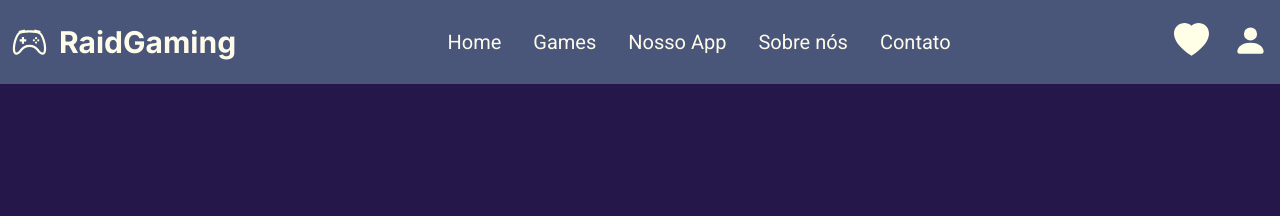
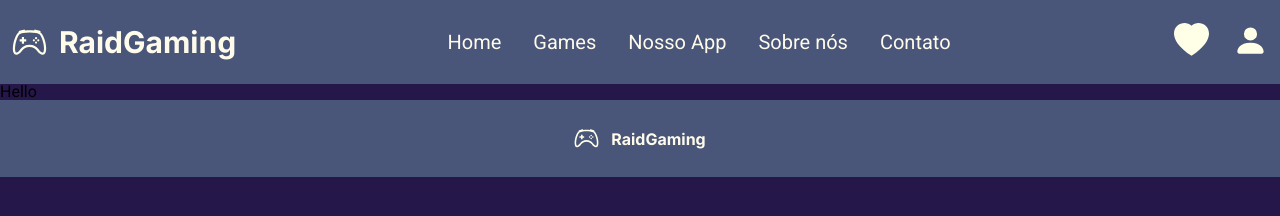
Before and after one commit to AAlan12/RaidGaming, a plain HTML site: page index.html in a window 1280 px wide. Drawn offline with Linux system fonts and the light colour scheme.

Commit message:
init do footer

```diff
--- a/index.html
+++ b/index.html
@@ -59,6 +59,17 @@
             </a>
         </div>
     </header>
+    <body>
+        <div>Hello</div>
+    </body>
+
+    <footer class="rodape">
+        <div class="container__logo-footer">
+            <img src="img/controller.svg" alt="Logo do RaidGaming" class="container__img-footer">
+            <h2 class="container__titulo-footer">RaidGaming</h2>
+        </div>
+
+    </footer>
 
 </body>
 </html>
--- a/styles.css
+++ b/styles.css
@@ -1,4 +1,5 @@
 @import url("styles/header.css");
+@import url("styles/footer.css");
 
 :root {
     --branco-mel: #FFFBEB;
--- /dev/null
+++ b/styles/footer.css
@@ -0,0 +1,23 @@
+.rodape {
+    background-color: var(--azul-claro);
+    padding: 1em;
+}
+
+.container__logo-footer {
+    display: flex;
+    align-items: center;
+    justify-content: center;
+    gap: 12px;
+}
+
+.container__img-footer {
+    height: 45px;
+    width: 25px;
+    filter: invert(88%) sepia(3%) saturate(1502%) hue-rotate(1deg) brightness(117%) contrast(101%);
+}
+
+.container__titulo-footer {
+    font-weight: bold;
+    color: var(--branco-mel);
+    font-family: var(--font-secundario);
+}
```
